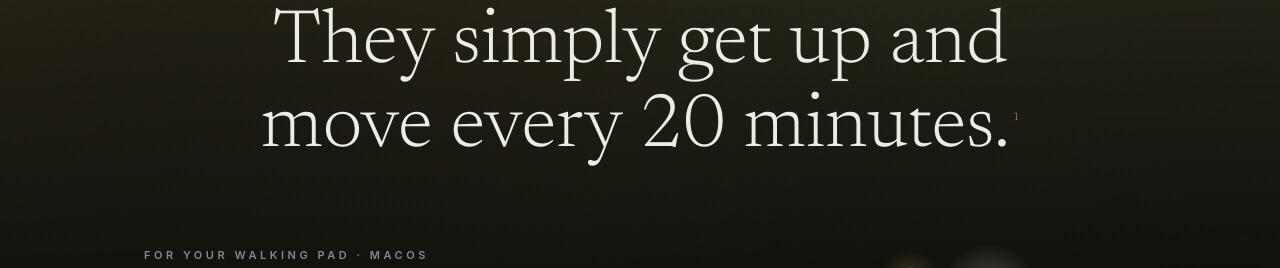
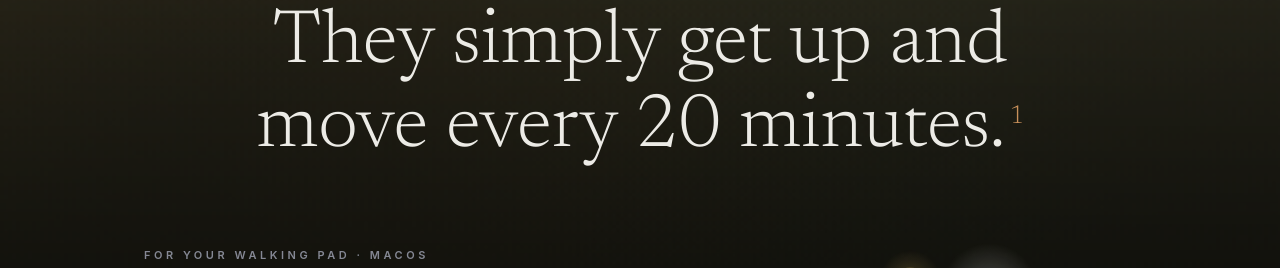
Before and after one commit to akaalias/mosey-site, a Jekyll site: the page built from index.html, in a window 1280 px wide. Shown: the part 307-575 px from the top of the page. Built offline with Jekyll 4.4.1, drawn with Linux system fonts in a browser that asks for light colours.

Commit message:
The headline's footnote marker scales with the headline (Mosey #14)
Co-Authored-By: Claude Fable 5.1 <noreply@anthropic.com>

```diff
--- a/index.html
+++ b/index.html
@@ -6,6 +6,7 @@ description: "The longest-lived people are nudged into moving every twenty minut
 <style>
   .finding { padding:64px 0 8px; text-align:center; }
   .finding h1 { font-size:76px; line-height:1.1; max-width:20ch; margin:0 auto; text-wrap:balance; }
+  .finding h1 .fn { font-size:.34em; line-height:0; vertical-align:.9em; margin-left:.14em; font-family:inherit; font-weight:300; }
   .hero { display:grid; grid-template-columns: 1.05fr .95fr; gap:40px; align-items:center; padding:40px 0 40px; }
   .hero h2 { font-size:48px; line-height:1.04; margin:14px 0 18px; }
   .hero p.lede { font-size:19px; color:var(--ink-2); max-width:44ch; margin:0 0 18px; }
```
